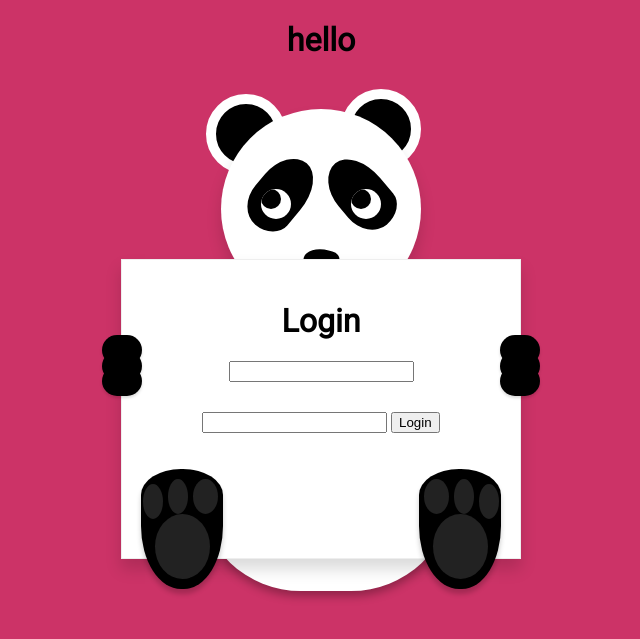
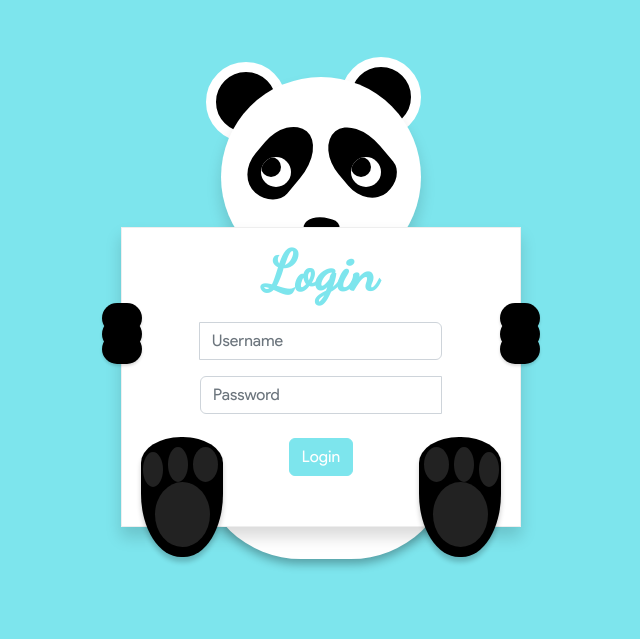
Before and after one commit to karanmandve/VISTA, a Flask app: page /teacher-login in a window 1280 px wide. Shown: the top 639 px of the page, without its empty margins (319-959 px from the left). Run offline with Flask 2, Linux system fonts and the light colour scheme; some libraries are stand-ins or nearby versions.

Commit message:
fix teacher login page

```diff
--- a/templates/Teachers/teacher-login.html
+++ b/templates/Teachers/teacher-login.html
@@ -48,14 +48,22 @@
 <!DOCTYPE html>
 <html lang="en">
   <head>
-  <meta charset="UTF-8">
-  <meta http-equiv="X-UA-Compatible" content="IE=edge">
-  <meta name="viewport" content="width=device-width, initial-scale=1.0">
-  <link rel="stylesheet" href="../../static/css/teacher_login.css">
+    <meta charset="UTF-8" />
+    <meta http-equiv="X-UA-Compatible" content="IE=edge" />
+
+    <!-- GOOGLE FONT -->
+    <link rel="preconnect" href="https://fonts.googleapis.com">
+    <link rel="preconnect" href="https://fonts.gstatic.com" crossorigin>
+    <link href="https://fonts.googleapis.com/css2?family=Dancing+Script&display=swap" rel="stylesheet">
+
+
+    <link href="https://cdn.jsdelivr.net/npm/bootstrap@5.2.2/dist/css/bootstrap.min.css" rel="stylesheet" integrity="sha384-Zenh87qX5JnK2Jl0vWa8Ck2rdkQ2Bzep5IDxbcnCeuOxjzrPF/et3URy9Bv1WTRi" crossorigin="anonymous">
+    <link rel="stylesheet" href="../static/css/teacher_login.css">
+    <link rel="stylesheet" href="../static/css/style.css">
     <title>Document</title>
   </head>
   <body>
-  <h1>hello</h1>
+    <div class="container">
       <div class="panda">
         <div class="ear"></div>
         <div class="face">
@@ -70,7 +78,7 @@
           <div class="nose"></div>
           <div class="mouth"></div>
         </div>
-    <div class="body"> </div>
+        <div class="body"></div>
         <div class="foot">
           <div class="finger"></div>
         </div>
@@ -82,51 +90,57 @@
         <div class="hand"></div>
         <div class="hand rgt"></div>
         <h1>Login</h1>
-    <div class="form-group">
-      {{ dashboard_login_form.csrf_token }}
-        {{ dashboard_login_form.id }}
+        <div class="input-group my-3">
+          {{ dashboard_login_form.csrf_token }} {{
+          dashboard_login_form.id(placeholder="Username", class="form-control")
+          }}
+          <!-- {{ dashboard_login_form.id(class="form-control") }} -->
         </div>
-    <div class="form-group">
-        {{ dashboard_login_form.password }}
+        <div class="input-group">
+          {{ dashboard_login_form.password(placeholder="Password",
+          class="form-control") }}
+          <!-- {{ dashboard_login_form.password(class="form-control") }} -->
           <p class="alert">Invalid Credentials..!!</p>
-      <button class="btn">Login </button>
+          <br />
         </div>
+        <button
+          href="/students_active_page"
+          class="btn btn-start-exam btn-primary mt-4"
+        >
+          Login
+        </button>
       </form>
+    </div>
 
-
-
-  <script src='//cdnjs.cloudflare.com/ajax/libs/jquery/2.1.3/jquery.min.js'></script>
+    <script src="//cdnjs.cloudflare.com/ajax/libs/jquery/2.1.3/jquery.min.js"></script>
     <script>
-$('#password').focusin(function(){
-  $('form').addClass('up')
+      $("#password").focusin(function () {
+        $("form").addClass("up");
       });
-$('#password').focusout(function(){
-  $('form').removeClass('up')
+      $("#password").focusout(function () {
+        $("form").removeClass("up");
       });
 
       // Panda Eye move
-$(document).on( "mousemove", function( event ) {
+      $(document).on("mousemove", function (event) {
         var dw = $(document).width() / 15;
         var dh = $(document).height() / 15;
-  var x = event.pageX/ dw;
-  var y = event.pageY/ dh;
-  $('.eye-ball').css({
-    width : x,
-    height : y
+        var x = event.pageX / dw;
+        var y = event.pageY / dh;
+        $(".eye-ball").css({
+          width: x,
+          height: y,
         });
       });
 
       // validation
 
-
-$('.btn').click(function(){
-  $('form').addClass('wrong-entry');
-    setTimeout(function(){
-       $('form').removeClass('wrong-entry');
-     },3000 );
+      $(".btn").click(function () {
+        $("form").addClass("wrong-entry");
+        setTimeout(function () {
+          $("form").removeClass("wrong-entry");
+        }, 3000);
       });
-
     </script>
-
   </body>
 </html>
```
Lines whose indentation alone changed are shown as unchanged.
